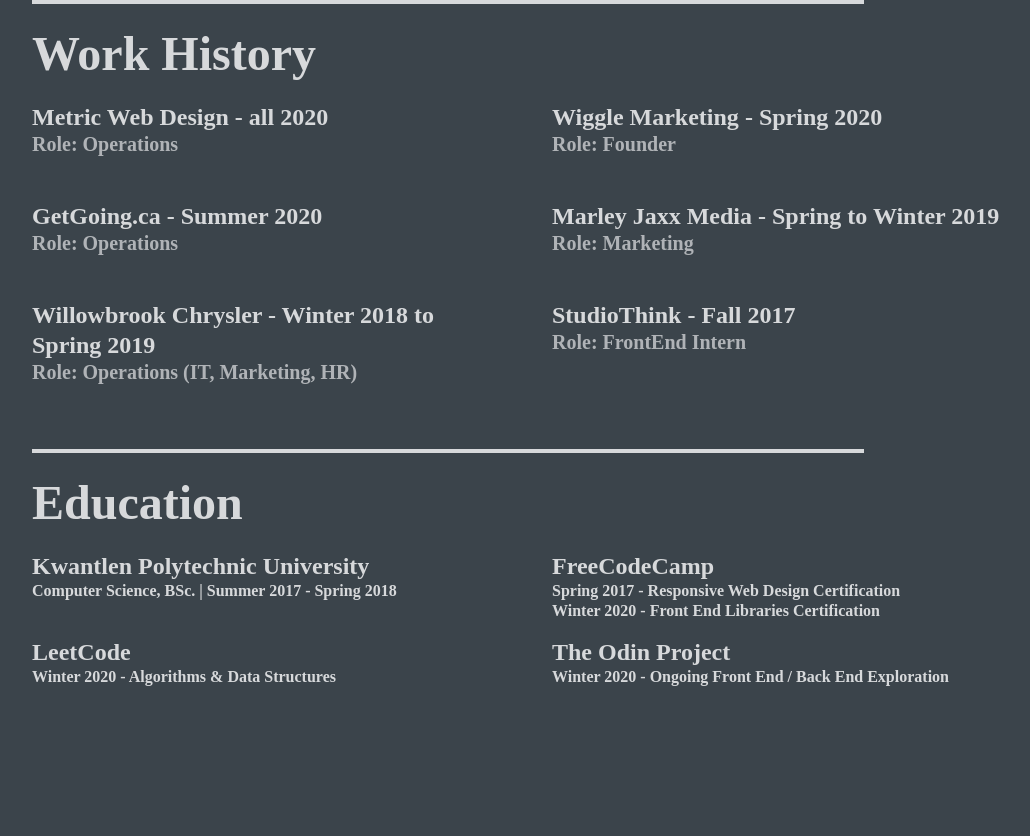
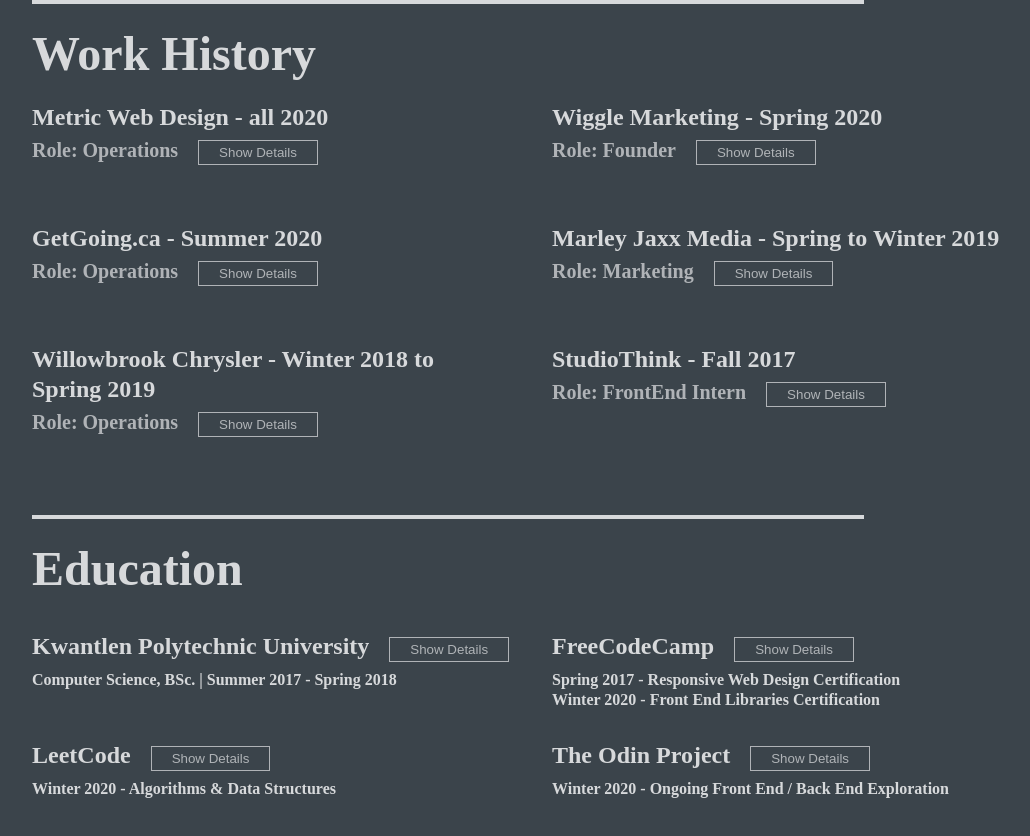
Before and after one commit to mackbowes/mackbowes.com, a Next.js app: page / in a window 1280 px wide. Shown: the part 1600-2436 px from the top of the page, without its empty margins (88-1118 px from the left). Built offline with nearby package versions, Linux system fonts and the light colour scheme; a web font is replaced by a local one.

Commit message:
Updated Resume UI to include a show.hide details button

```diff
--- a/components/edaccordion.js
+++ b/components/edaccordion.js
@@ -7,7 +7,8 @@
     this.handleClick = this.handleClick.bind(this);
     this.state = {
       opacity: 0,
-      height: 0
+      height: 0,
+      visStatus: 'Show'
     }
   }
   handleClick() {
@@ -16,13 +17,18 @@
     : this.setState({ opacity : 1}),
     (this.state.height == `1000vh`)
     ? this.setState({ height : 0})
-    : this.setState({ height : `1000vh`})
+    : this.setState({ height : `1000vh`}),
+    (this.state.visStatus === 'Show')
+    ? this.setState({ visStatus: 'Hide'})
+    : this.setState({ visStatus: 'Show'})
   }
   render() {
   return(
     <div style={{paddingRight: `5vmin`}}>
       <div onClick={this.handleClick} style={{cursor: `pointer`}}>
-      <h3>{this.props.title}</h3>
+      <h3 style={{display: `inline-block`}}>{this.props.title}</h3>
+      <button style={{margin: `2.5vmin 0vmin 1vmin 2.5vmin`,display: `inline-block`,backgroundColor:`rgba(0,0,0,0)`, color: `var(--text)`, border: `1px solid var(--text)`, padding: `.5vmin 2.5vmin`,opacity: `0.75`}}>
+      {this.state.visStatus} Details</button>
       {(this.props.highlight1)
         ? <h4>{this.props.highlight1}</h4>
         : '' }
@@ -30,6 +36,7 @@
         ? <h4>{this.props.highlight2}</h4>
         : '' }
       </div>
+
       <div style={{opacity: this.state.opacity, transition: `all 0.25s ease-in-out 0s, transform 0s ease 0.20s`, transformOrigin: `top`, maxHeight: `${this.state.height}`, transform: `scaleX(${this.state.opacity})` }}>
       <p style={{paddingLeft: '2.5vmin'}}>{this.props.about}</p>
       </div>
--- a/components/workaccordion.js
+++ b/components/workaccordion.js
@@ -7,7 +7,8 @@
     this.handleClick = this.handleClick.bind(this);
     this.state = {
       opacity: 0,
-      height: 0
+      height: 0,
+      visStatus: 'Show'
     }
   }
   handleClick() {
@@ -16,16 +17,21 @@
     : this.setState({ opacity : 1}),
     (this.state.height == `1000vh`)
     ? this.setState({ height : 0})
-    : this.setState({ height : `1000vh`})
+    : this.setState({ height : `1000vh`}),
+    (this.state.visStatus === 'Show')
+    ? this.setState({ visStatus: 'Hide'})
+    : this.setState({ visStatus: 'Show'})
   }
   render() {
   return(
     <aside className={styles.resumeBlock}>
       <div onClick={this.handleClick} style={{cursor: `pointer`}}>
       <h3>{this.props.title} - {this.props.time}</h3>
-      <h4>
+      <h4 style={{display: `inline-block`,marginTop: `0vmin`}}>
       Role: {this.props.role}
       </h4>
+      <button style={{margin: `1vmin 0vmin 1vmin 2.5vmin`,display: `inline-block`,backgroundColor:`rgba(0,0,0,0)`, color: `var(--text)`, border: `1px solid var(--text)`, padding: `.5vmin 2.5vmin`, opacity: `0.75`}}>
+      {this.state.visStatus} Details</button>
       </div>
       <div style={{opacity: this.state.opacity, transition: `all 0.25s ease-in-out 0s, transform 0s ease 0.20s`, transformOrigin: `top`, maxHeight: `${this.state.height}`, transform: `scaleX(${this.state.opacity})` }}>
       <ul className={styles.flatUl}>
--- a/pages/index.js
+++ b/pages/index.js
@@ -132,7 +132,7 @@
           <WorkAccordion
           title="Willowbrook Chrysler"
           time="Winter 2018 to Spring 2019"
-          role="Operations (IT, Marketing, HR)"
+          role="Operations"
           highlight1="Delivered 10,000+ leads through digital marketing channels"
           highlight2="Marketing efforts contributed over $1m/mo in revenue"
           highlight3="Developed and implemented 12+ employee management automation systems to reduce friction in onboarding and accelerate sales pipelines"
--- a/styles/edaccordion.module.css
+++ b/styles/edaccordion.module.css
@@ -26,7 +26,7 @@
 }
 
 .resumeBlock p {
-  margin-right: 4vmax;
+  margin-right: 5vmin;
   margin-bottom: 2.5vmin;
 }
 
```
